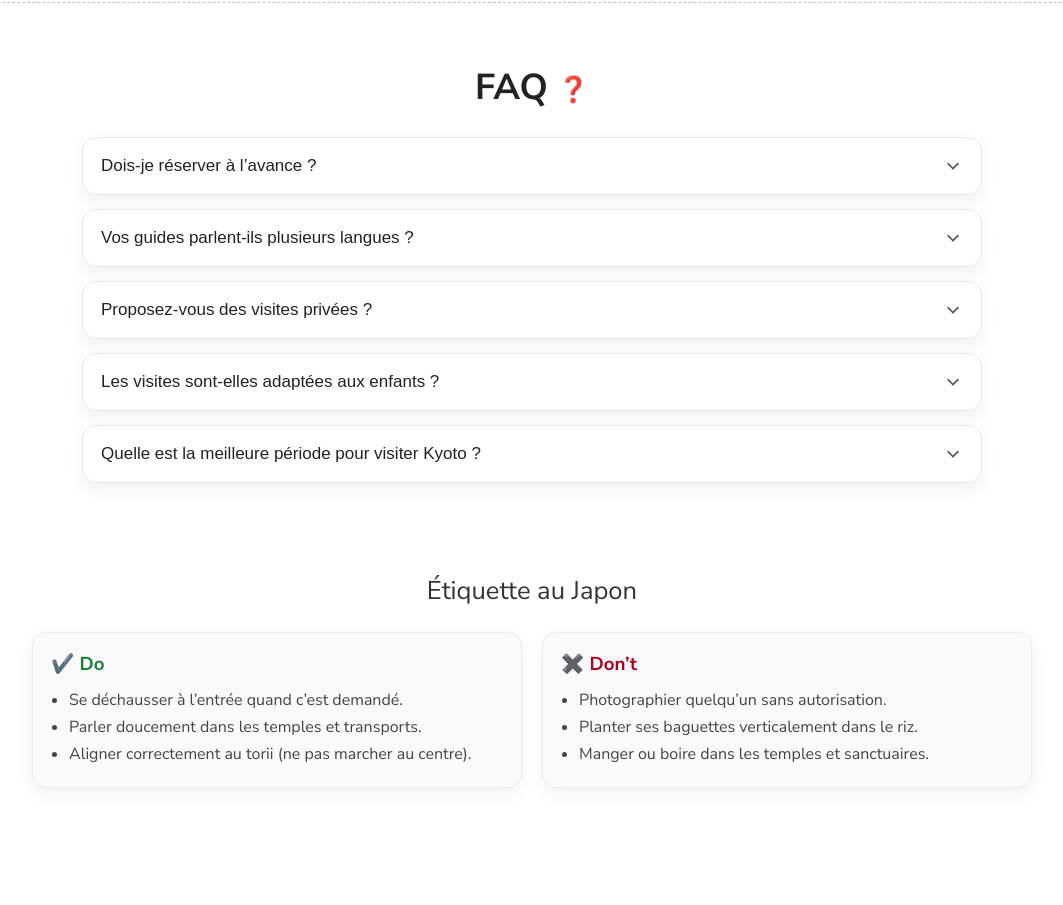
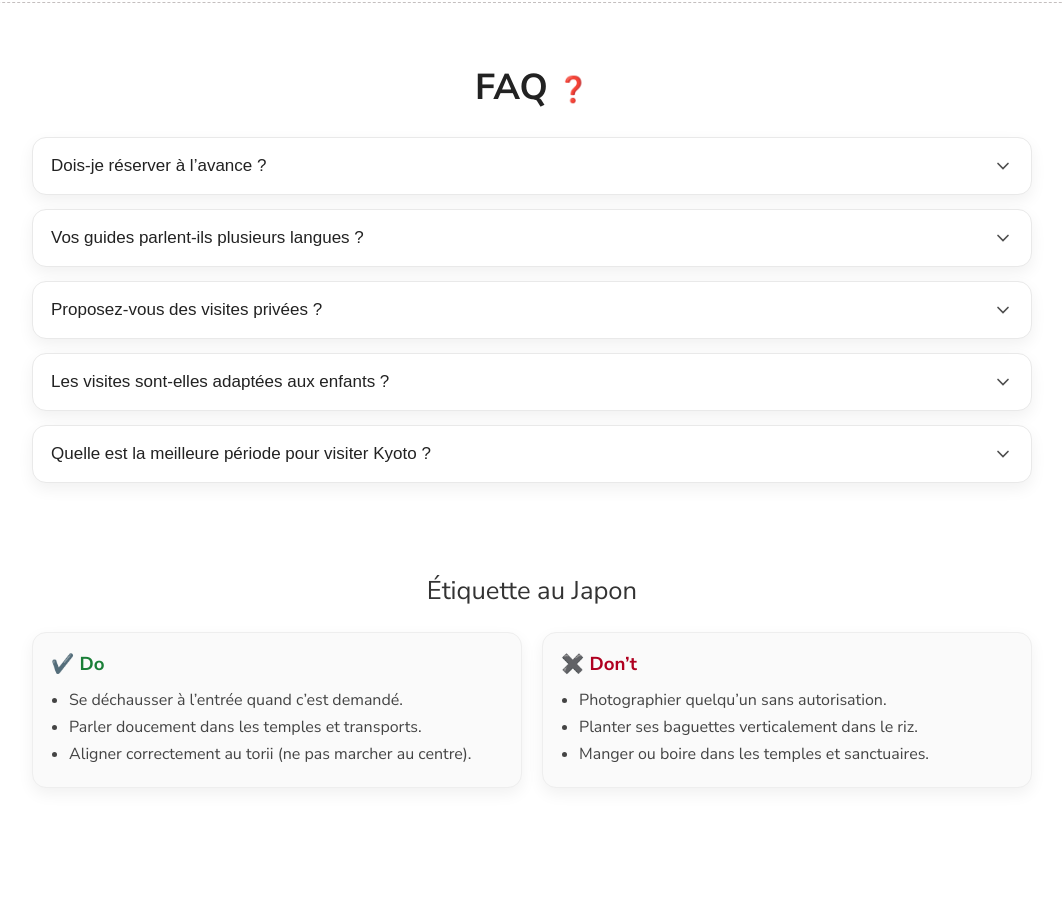
Before and after one commit to git-thu-thao-nguyen/kyoto-site, a plain HTML site: page index.html in a window 1280 px wide. Shown: the part 7459-8364 px from the top of the page, without its empty margins (108-1171 px from the left). Drawn offline with nearby package versions, Linux system fonts and the light colour scheme.

Commit message:
update readme.md

```diff
--- a/style.css
+++ b/style.css
@@ -1141,7 +1141,8 @@ body.no-scroll {
 }
 
 .faq-container {
-    max-width: 900px;
+    max-width : 1000px;
+    /* max-width: 900px; */
     margin: 0 auto;
     display: grid;
     gap: 14px;
```
Also changed, not shown: docs/program-demo.png (added), 1 other file.
